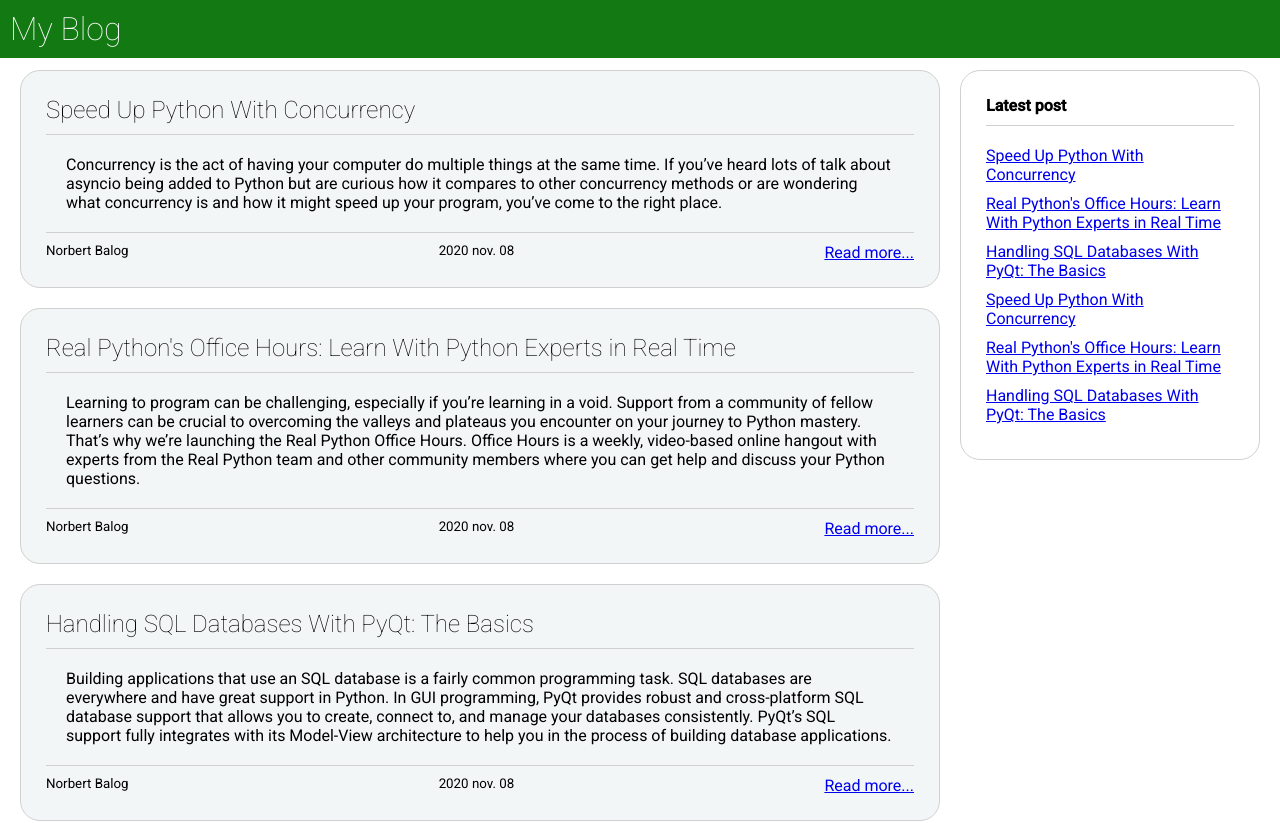
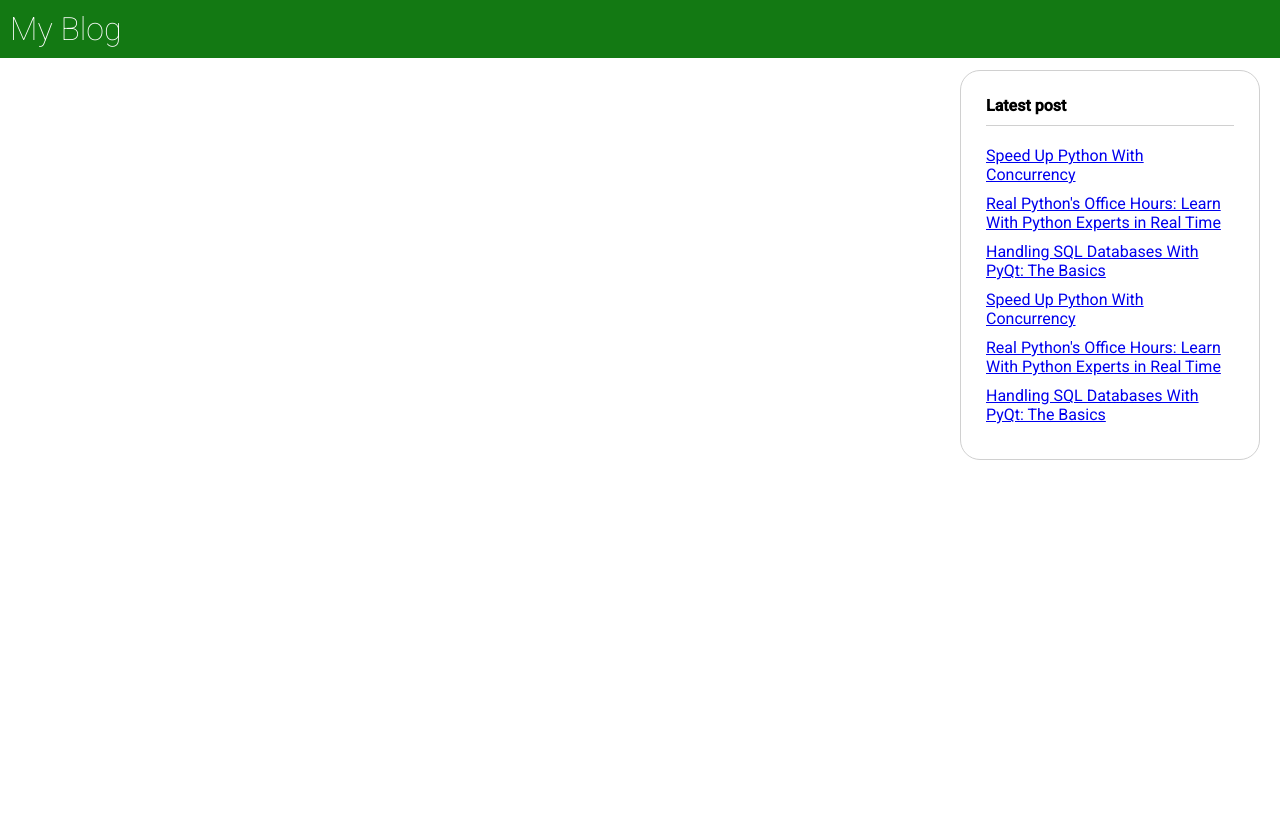
Before and after one commit to nob0527/blog, a React (Create React App) app in the folder blog_gui/: page / in a window 1280 px wide. Shown: the top 823 px of the page. After the commit the page ends 800 px from the top, so only its background shows below. Built offline with nearby package versions, Linux system fonts and the light colour scheme.

Commit message:
BlogList useEffect

```diff
--- a/blog_gui/package.json
+++ b/blog_gui/package.json
@@ -7,6 +7,7 @@
     "@testing-library/react": "^11.2.2",
     "@testing-library/user-event": "^12.5.0",
     "react": "^17.0.1",
+    "react-axios": "^2.0.3",
     "react-dom": "^17.0.1",
     "react-router-dom": "^5.2.0",
     "react-scripts": "4.0.1",
--- a/blog_gui/src/components/BlogList.js
+++ b/blog_gui/src/components/BlogList.js
@@ -1,13 +1,22 @@
-import React from 'react';
+import React, {useState, useEffect} from 'react';
 import BlogCard from "./BlogCard";
-import {Mock_BlogList} from "../Mock_BlogList";
+
 
 function BlogList(props) {
+    const [posts, set_post] = useState([])
+
+    const fetch_post = () => {
+
+    }
+
+    useEffect(() => {
+        fetch_post()
+    }, [])
 
     return (
         <div>
             {
-                Mock_BlogList.map(data => <BlogCard key={data.id} blog_data={data}/>)
+                posts.map(data => <BlogCard key={data.id} blog_data={data}/>)
             }
         </div>
     );
```
Also changed, not shown: 1 other file (tests, documents, lock files or other folders).
